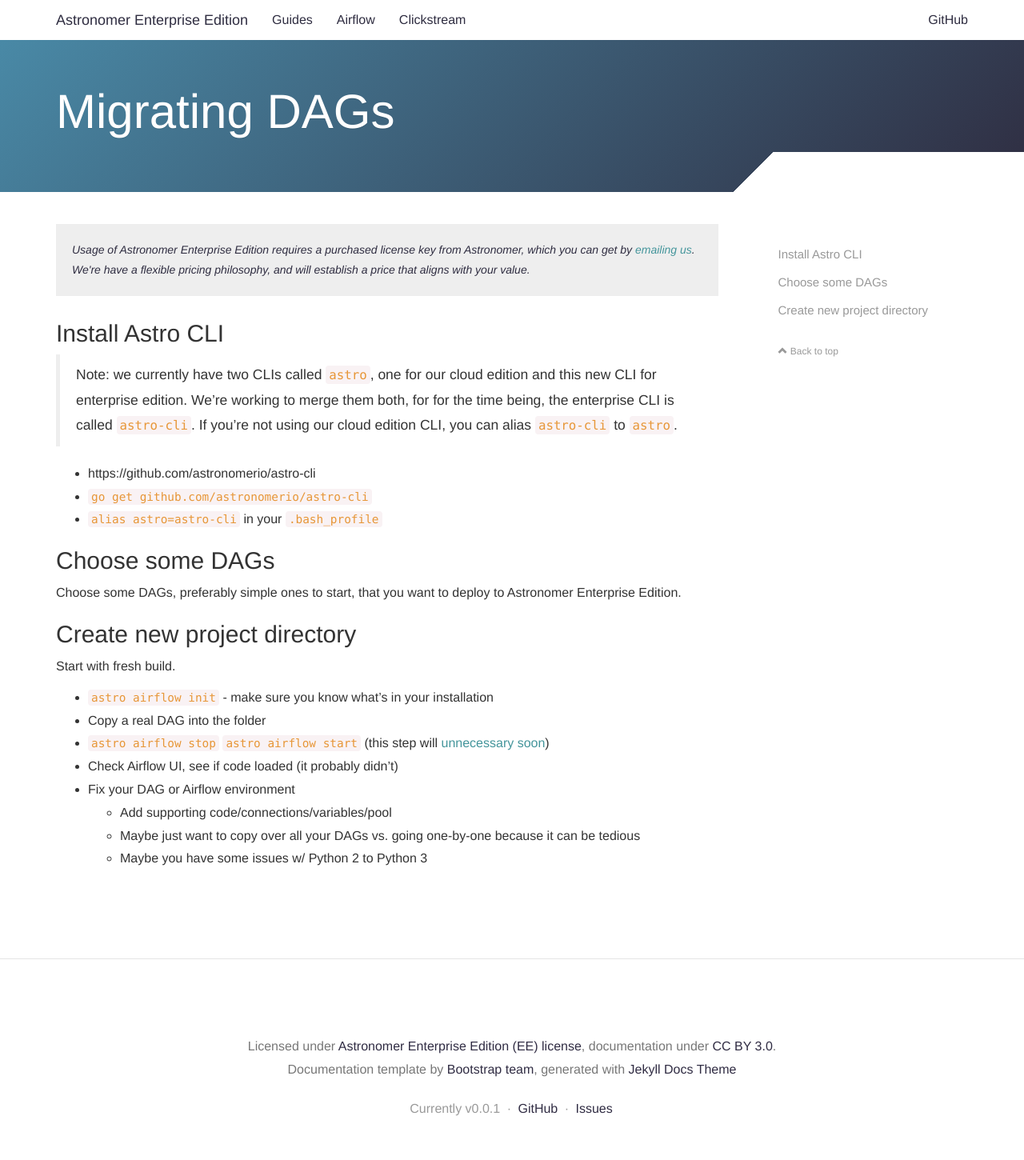
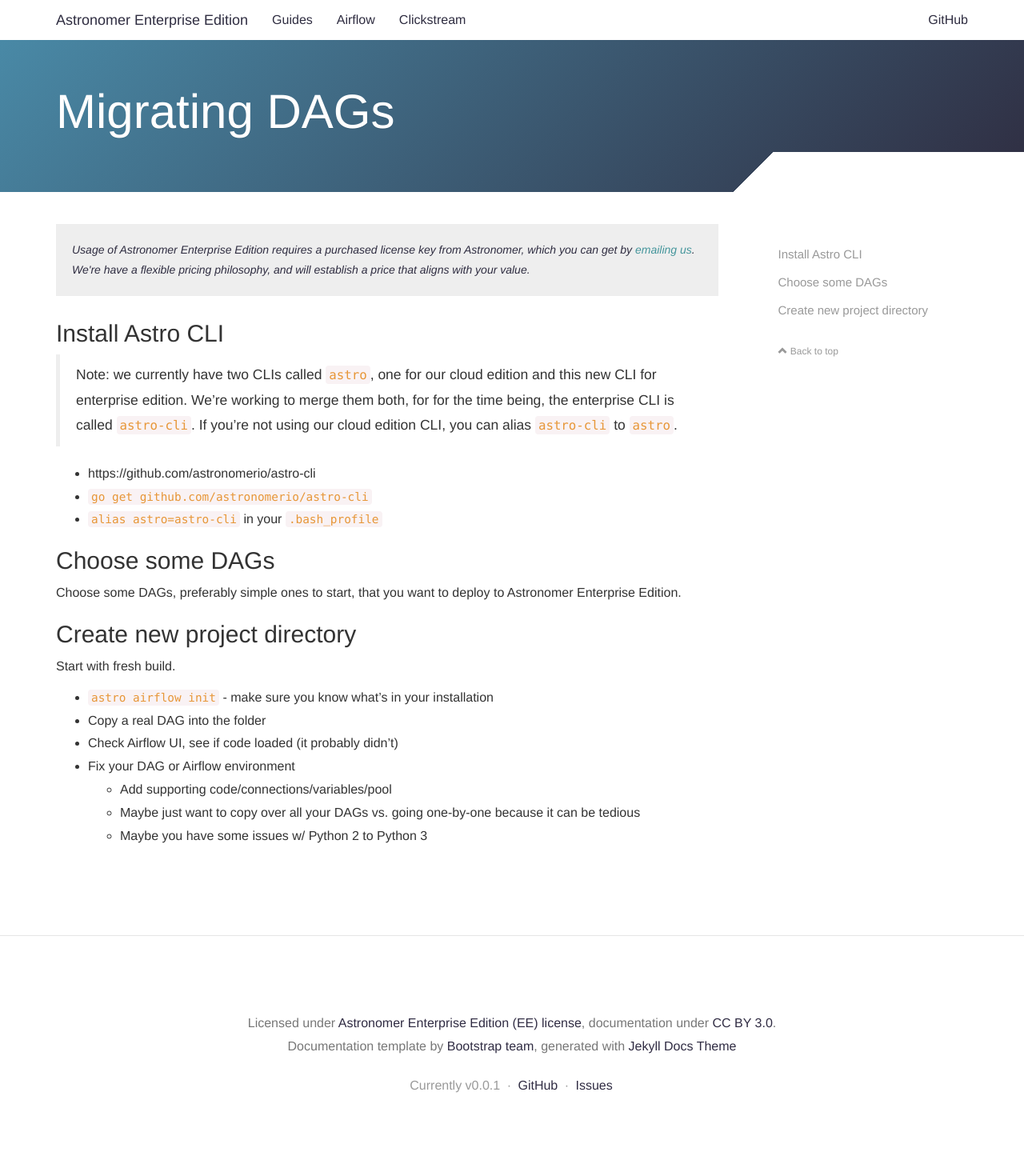
Before and after one commit to skynet/astronomer-ee, a Jekyll site: the page built from docs/pages/guides/migrating-dags.md, in a window 1280 px wide. Shown: the whole page at 80% size. Built offline with Jekyll 4.4.1, drawn with Linux system fonts in a browser that asks for light colours; nearby versions of some CDN libraries; comment, search, counter and statistics services are not loaded; after the commit the page ends 1422 px from its top, so only the background shows below that; grey boxes are pictures that could not be loaded.

Commit message:
Remove incorrect line

```diff
--- a/docs/pages/guides/migrating-dags.md
+++ b/docs/pages/guides/migrating-dags.md
@@ -30,8 +30,6 @@ Start with fresh build.
 
 * `astro airflow init` - make sure you know what’s in your installation
 * Copy a real DAG into the folder
-* `astro airflow stop` `astro airflow start` (this step will
-  [unnecessary soon](https://github.com/astronomerio/astro-cli/issues/8))
 * Check Airflow UI, see if code loaded (it probably didn’t)
 * Fix your DAG or Airflow environment
   * Add supporting code/connections/variables/pool
```
